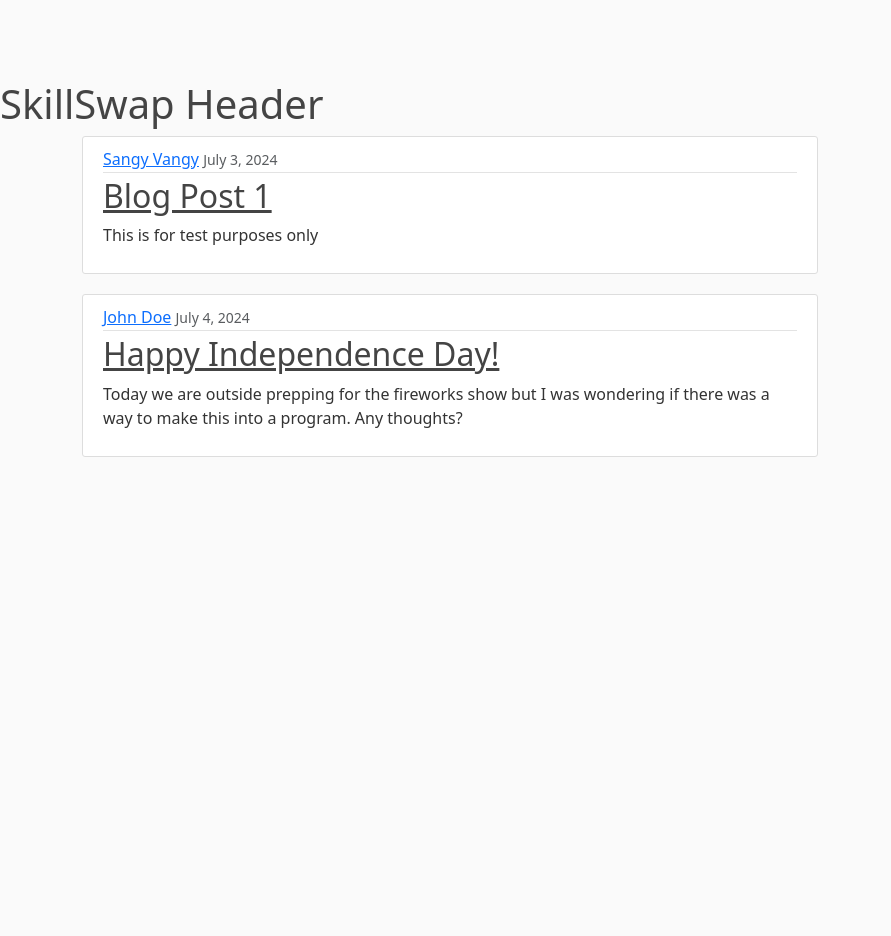
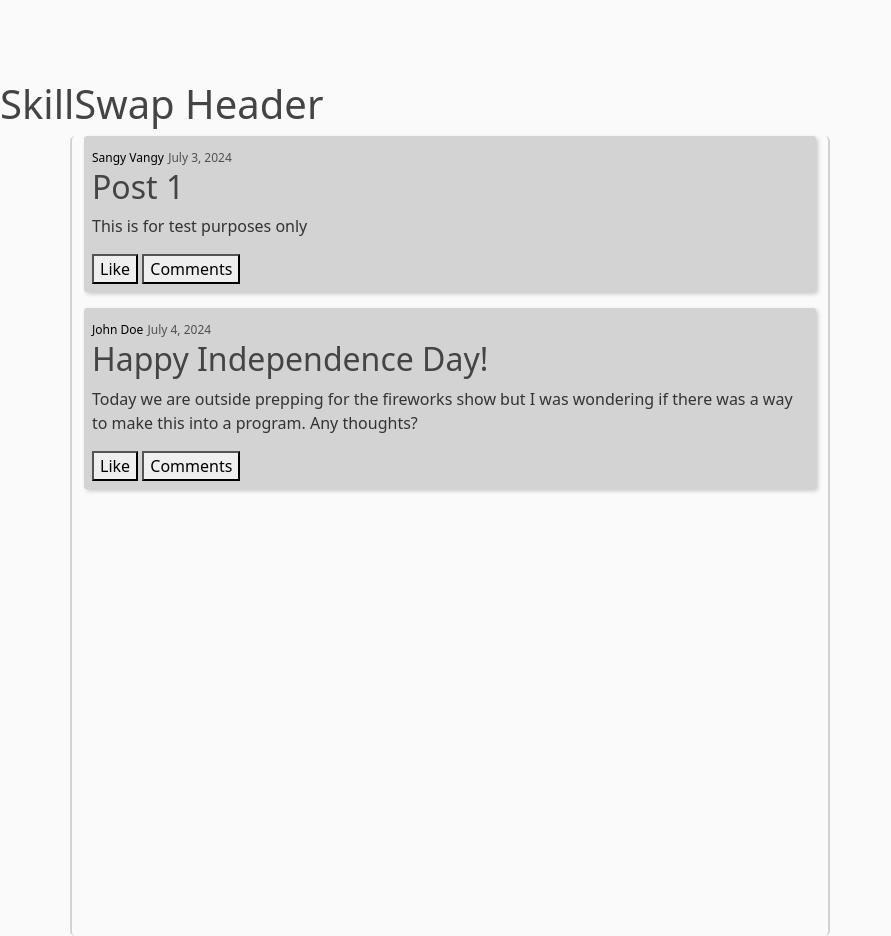
Before and after one commit to VangSang0/SkillSwap, a Flask app: page / in a window 1280 px wide. Shown: the whole page, without its empty margins (0-891 px from the left). Before the commit the page ends 457 px from the top, so only its background shows below. Run offline with Flask 3, Linux system fonts and the light colour scheme.

Commit message:
Updating the homepage posts interface

```diff
--- a/app.py
+++ b/app.py
@@ -7,7 +7,7 @@ posts = [
     {
 
         'author' : 'Sangy Vangy',
-        'title' : 'Blog Post 1',
+        'title' : 'Post 1',
         'content' : 'This is for test purposes only',
         'date_posted' : 'July 3, 2024'
 
@@ -25,4 +25,4 @@ posts = [
 @app.get('/')
 def home():
 
-    return render_template('index.html', posts=posts)
+    return render_template('homepage.html', posts=posts)
--- a/static/style.css
+++ b/static/style.css
@@ -8,73 +8,42 @@ h1, h2, h3, h4, h5, h6 {
     color: #444444;
 }
 
-.bg-steel {
-    background-color: #5f788a;
+
+/* Page layout for the posts */
+.col-md-8{
+    border-left: 2px lightgray solid;
+    border-right: 2px lightgray solid;
+    border-radius: 5px;
+    height: 100vh;
 }
 
-.site-header .navbar-nav .nav-link {
-    color: #cbd5db;
+/* For individual posts */
+.media-body a{
+    text-decoration: none;
+    color: black;
+}
+.media-body:hover{
+    border-radius: 5px;
+    cursor: pointer;
+    border: 2px solid #333333;
 }
 
-.site-header .navbar-nav .nav-link:hover {
-    color: #ffffff;
+.button-functions button:hover{
+    background-color: darkgray;
 }
 
-.site-header .navbar-nav .nav-link.active {
-    font-weight: 500;
+.post-information a, .text-muted{
+    font-size: 0.75rem;
 }
 
-.content-section {
-    background: #ffffff;
-    padding: 10px 20px;
-    border: 1px solid #dddddd;
-    border-radius: 3px;
-    margin-bottom: 20px;
+.post-information a:hover{
+    text-decoration: underline;
 }
 
-.article-title {
-    color: #444444;
+.media-body{
+    margin-bottom: 1rem;
+    padding: 0.5rem;
+    box-shadow: 2px 2px 4px rgba(0, 0, 0, 0.2);
+    background-color: lightgray;
+    border-radius: 3px;
 }
-
-a.article-title:hover {
-    color: #428bca;
-    text-decoration: none;
-}
-
-.article-content {
-    white-space: pre-line;
-}
-
-.article-img {
-    height: 65px;
-    width: 65px;
-    margin-right: 16px;
-}
-
-.article-metadata {
-    padding-bottom: 1px;
-    margin-bottom: 4px;
-    border-bottom: 1px solid #e3e3e3
-}
-
-.article-metadata a:hover {
-    color: #333;
-    text-decoration: none;
-}
-
-.article-svg {
-    width: 25px;
-    height: 25px;
-    vertical-align: middle;
-}
-
-.account-img {
-    height: 125px;
-    width: 125px;
-    margin-right: 20px;
-    margin-bottom: 16px;
-}
-
-.account-heading {
-    font-size: 2.5rem;
-}
--- /dev/null
+++ b/templates/homepage.html
@@ -0,0 +1,25 @@
+{% extends "_layout.html" %}
+
+{% block title %}
+    SkillSwap|HomePage
+{% endblock %}
+
+{% block content %}
+    {% for post in posts %}
+        <article class="user-feed">
+            <div class="media-body">
+                <div class="post-information">
+                    <a class="mr-2">{{ post.author }}</a>
+                    <small class="text-muted">{{ post.date_posted }}</small>
+                </div>
+                <h2 class="post-title">{{ post.title }}</h2>
+                <p class="post-content">{{ post.content }}</p>
+
+                <div class="button-functions">
+                    <button>Like</button>
+                    <button>Comments</button>
+                </div>
+            </div>
+        </article>
+    {% endfor %}
+{% endblock content%}
--- a/templates/index.html
+++ /dev/null
@@ -1,20 +0,0 @@
-{% extends "_layout.html" %}
-
-{% block title %}
-    SkillSwap|HomePage
-{% endblock %}
-
-{% block content %}
-    {% for post in posts %}
-        <article class="media content-section">
-            <div class="media-body">
-                <div class="article-metadata">
-                    <a class="mr-2" href="#">{{ post.author }}</a>
-                    <small class="text-muted">{{ post.date_posted }}</small>
-                </div>
-                <h2><a class="article-title" href="#">{{ post.title }}</a></h2>
-                <p class="article-content">{{ post.content }}</p>
-            </div>
-        </article>
-    {% endfor %}
-{% endblock content%}
```
